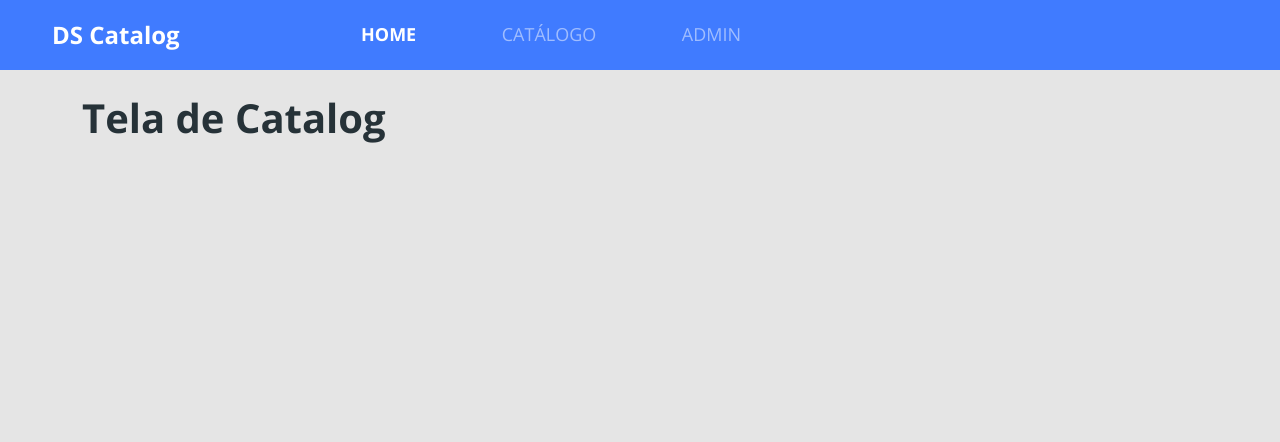
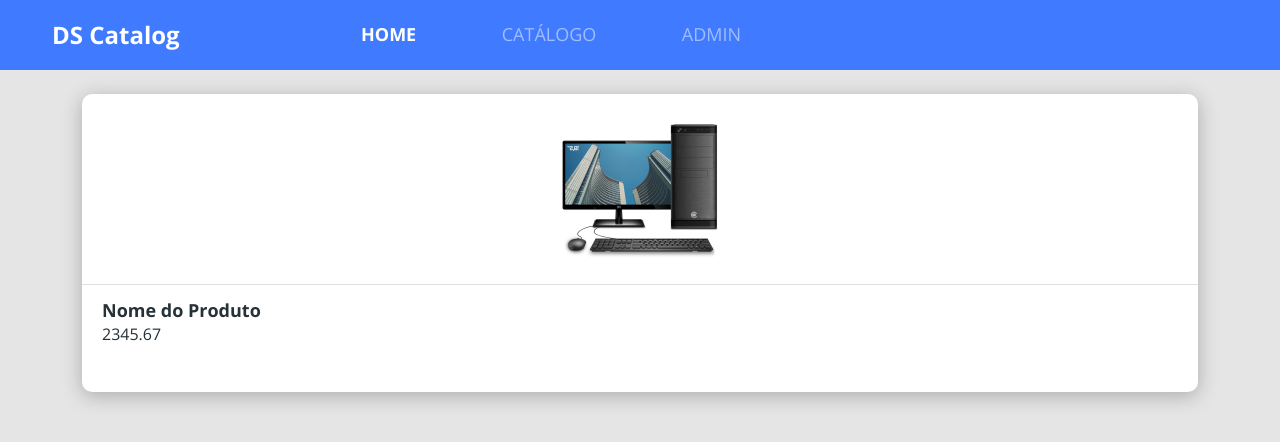
Before and after one commit to teixeira-lucas/dscatalog, a React (Create React App) app in the folder frontweb/: page / in a window 1280 px wide. Shown: the top 442 px of the page. Built offline with nearby package versions, Linux system fonts and the light colour scheme.

Commit message:
Criando componente ProductCard

```diff
--- a/frontweb/src/App.tsx
+++ b/frontweb/src/App.tsx
@@ -1,4 +1,4 @@
-import Catalog from 'pages/Home/Catalog';
+import Catalog from 'pages/Catalog';
 import './assets/styles/custom.scss';
 import './App.css';
 
--- /dev/null
+++ b/frontweb/src/components/ProductCard/index.tsx
@@ -0,0 +1,19 @@
+import './styles.css';
+
+import ProductImg from 'assets/images/product.png'
+
+const ProductCard = () => {
+  return (
+    <div className='base-card product-card'>
+      <div className='card-top-container'>
+        <img src={ProductImg} alt="Nome do produto" />
+      </div>
+      <div className='card-bottom-container'>
+        <h6>Nome do Produto</h6>
+        <p>2345.67</p>
+      </div>
+    </div>
+  );
+};
+
+export default ProductCard;
--- /dev/null
+++ b/frontweb/src/components/ProductCard/styles.css
@@ -0,0 +1,23 @@
+.product-card {
+    margin-bottom: 30px;
+}
+
+.card-top-container {
+    border-bottom: 1px solid #E1E1E1;
+    padding: 16px 0;
+    text-align: center;
+}
+
+.card-top-container img {
+    width: 158px;
+    height: 158px;
+}
+
+.card-bottom-container {
+    padding: 15px 20px 30px 20px;
+}
+
+.card-bottom-container h6 {
+    color: #263238;
+    font-size: 18px;
+}
--- a/frontweb/src/pages/Home/Catalog/index.tsx
+++ b/frontweb/src/pages/Catalog/index.tsx
@@ -1,11 +1,12 @@
-import Navbar from "components/Navbar";
+import Navbar from 'components/Navbar';
+import ProductCard from 'components/ProductCard';
 
 const Catalog = () => {
   return (
     <>
       <Navbar />
       <div className="container my-4">
-        <h1>Tela de Catalog</h1>
+        <ProductCard />
       </div>
     </>
   );
--- a/frontweb/src/pages/Home/index.tsx
+++ b/frontweb/src/pages/Home/index.tsx
@@ -1,6 +1,6 @@
 import { ReactComponent as MainImage } from 'assets/images/main-image.svg';
 import Navbar from 'components/Navbar';
-import ButtonIcon from 'components/Navbar/ButtonIcon';
+import ButtonIcon from 'components/ButtonIcon';
 import './styles.css';
 
 const Home = () => {
```
Also changed, not shown: frontweb/src/components/ButtonIcon/index.tsx (renamed from frontweb/src/components/Navbar/ButtonIcon/index.tsx), frontweb/src/components/ButtonIcon/styles.css (renamed from frontweb/src/components/Navbar/ButtonIcon/styles.css), frontweb/src/pages/Catalog/styles.css (added).
